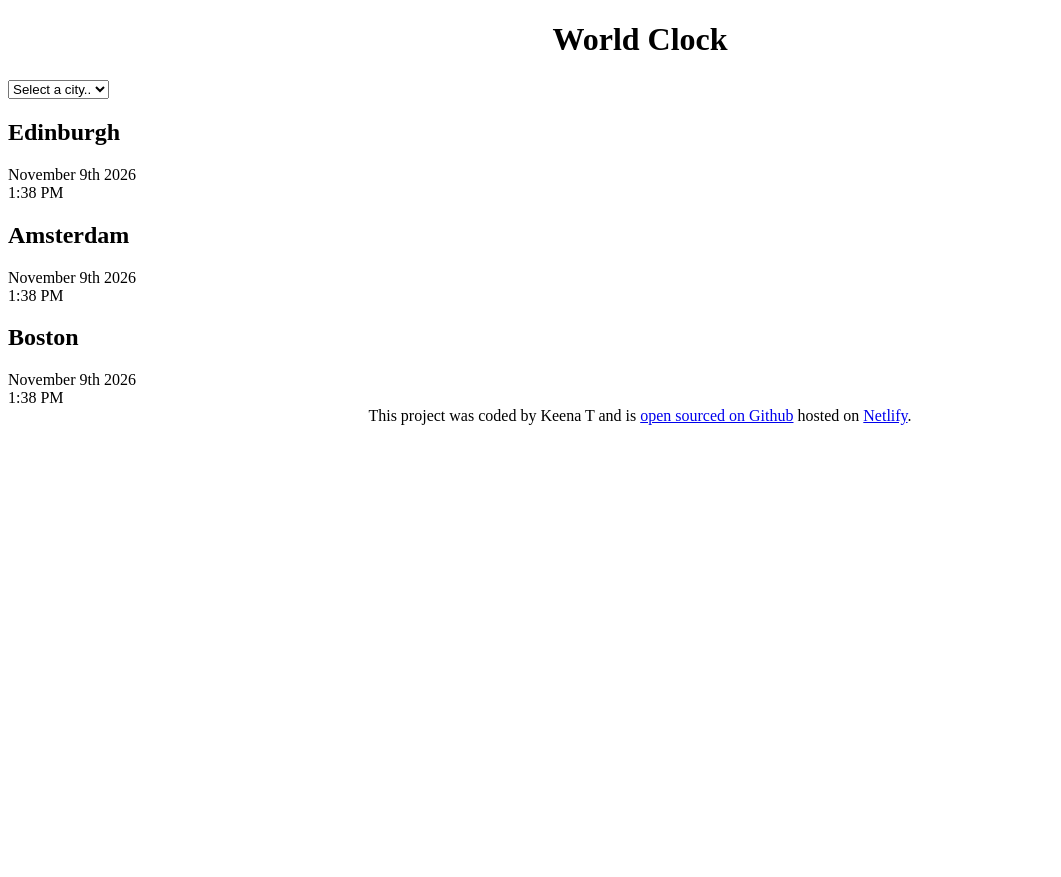
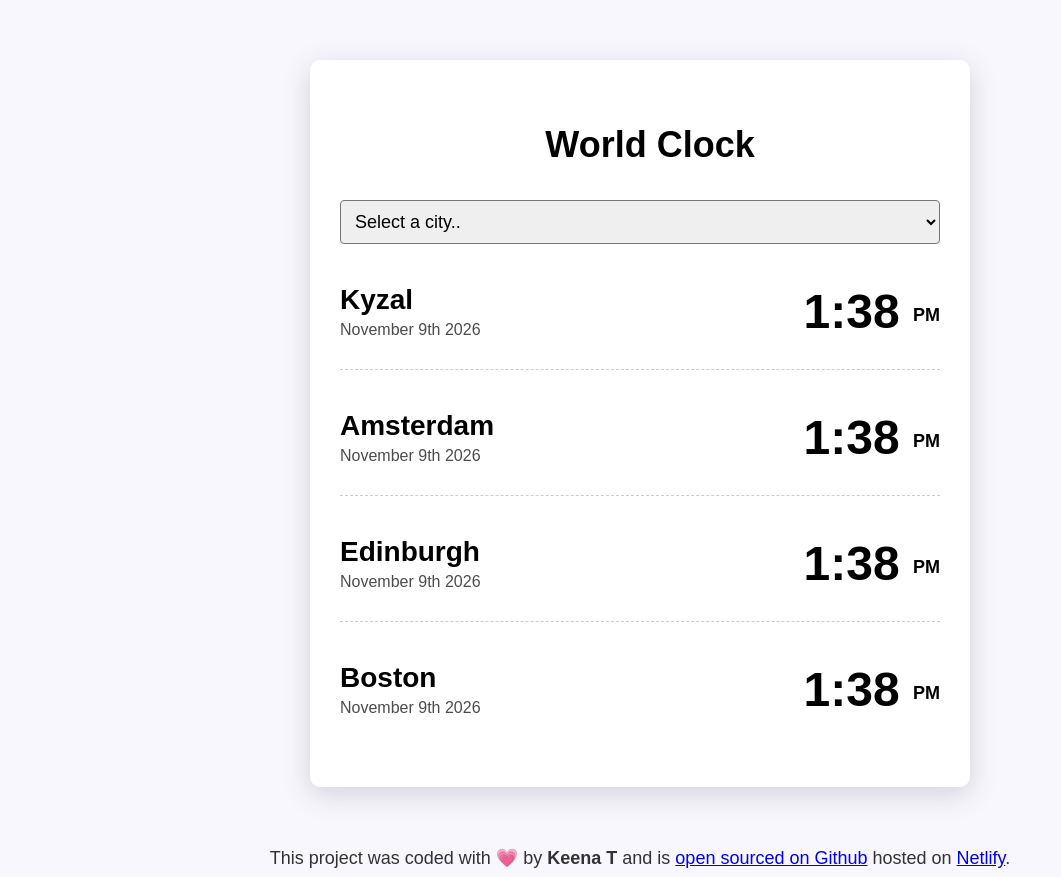
Before and after one commit to star1231-k/World-Clock, a plain HTML site: page index.html in a window 1280 px wide. Shown: the whole page, without its empty margins (0-1061 px from the left). Before the commit the page ends 800 px from the top, so only its background shows below. Drawn offline with Linux system fonts and the light colour scheme.

Commit message:
tweaked html, styled project with css

```diff
--- a/CSS/style.css
+++ b/CSS/style.css
@@ -1,6 +1,66 @@
+body {
+  background-color: #f9f7fe;
+  font-family: sans-serif;
+}
+
 h1 {
   text-align: center;
+  display: block;
+  width: 100%;
+  font-size: 36px;
+  border-radius: 4px;
+  padding: 10px;
 }
+
+h2 {
+  margin: 0 0 5px;
+  font-size: 28px;
+}
+
+select {
+  display: block;
+  width: 100%;
+  font-size: 18px;
+  padding: 10px;
+  border-radius: 4px;
+}
+.container {
+  background: #fff;
+  max-width: 600px;
+  margin: 60px auto;
+  padding: 30px;
+  box-shadow: 0px 7px 29px 0px rgba(66, 65, 65, 0.2);
+  border-radius: 10px;
+}
+
+.city {
+  display: flex;
+  justify-content: space-between;
+  margin: 10px 0;
+  padding: 30px 0;
+  border-bottom: 1px dashed rgba(0, 0, 0, 0.2);
+}
+
+.city:last-child {
+  border: none;
+}
+
+.time {
+  font-size: 48px;
+  font-weight: bold;
+}
+
+.date {
+  opacity: 0.7;
+}
+.time small {
+  font-size: 18px;
+  vertical-align: middle;
+  line-height: 36px;
+}
+
 footer {
   text-align: center;
+  font-size: 18px;
+  color: rgba(0, 0, 0, 0.8);
 }
--- a/index.html
+++ b/index.html
@@ -11,29 +11,43 @@
       <h1>World Clock</h1>
       <select>
         <option value="">Select a city..</option>
+        <option value="">Kyzal</option>
+        <option value="">Amsterdam</option>
         <option value="">Edinburgh</option>
-        <option value="">Amsterdam</option>
         <option value="">Boston</option>
       </select>
+      <div>
         <div class="city">
+          <div>
+          <h2>Kyzal</h2>
+          <div class="date">November 9th 2026</div>
+          </div>
+          <div class="time">1:38 <small> PM </small></div>
+        </div>
+        <div class="city"><div>
+          <h2>Amsterdam</h2>
+          <div class="date">November 9th 2026</div>
+          </div>
+          <div class="time">1:38 <small> PM </small></div>
+        </div>
+        <div class="city">
+          <div>
           <h2>Edinburgh</h2>
           <div class="date">November 9th 2026</div>
-        <div class="time">1:38 PM</div>
+          </div>
+          <div class="time">1:38 <small> PM </small></div>
         </div>
         <div class="city">
-        <h2>Amsterdam</h2>
-        <div class="date">November 9th 2026</div>
-        <div class="time">1:38 PM</div>
-      </div>
-      <div class="city">
+          <div>
           <h2>Boston</h2>
           <div class="date">November 9th 2026</div>
-        <div class="time">1:38 PM</div>
+          </div>
+          <div class="time">1:38 <small> PM </small></div>
         </div>
       </div>
-
+    </div>
     <footer>
-      This project was coded by Keena T and is
+      This project was coded with 💗 by <strong>Keena T</strong> and is
       <a href="https://github.com/star1231-k/World-Clock" target="_blank"
         >open sourced on Github</a
       >
```
Lines whose indentation alone changed are shown as unchanged.
